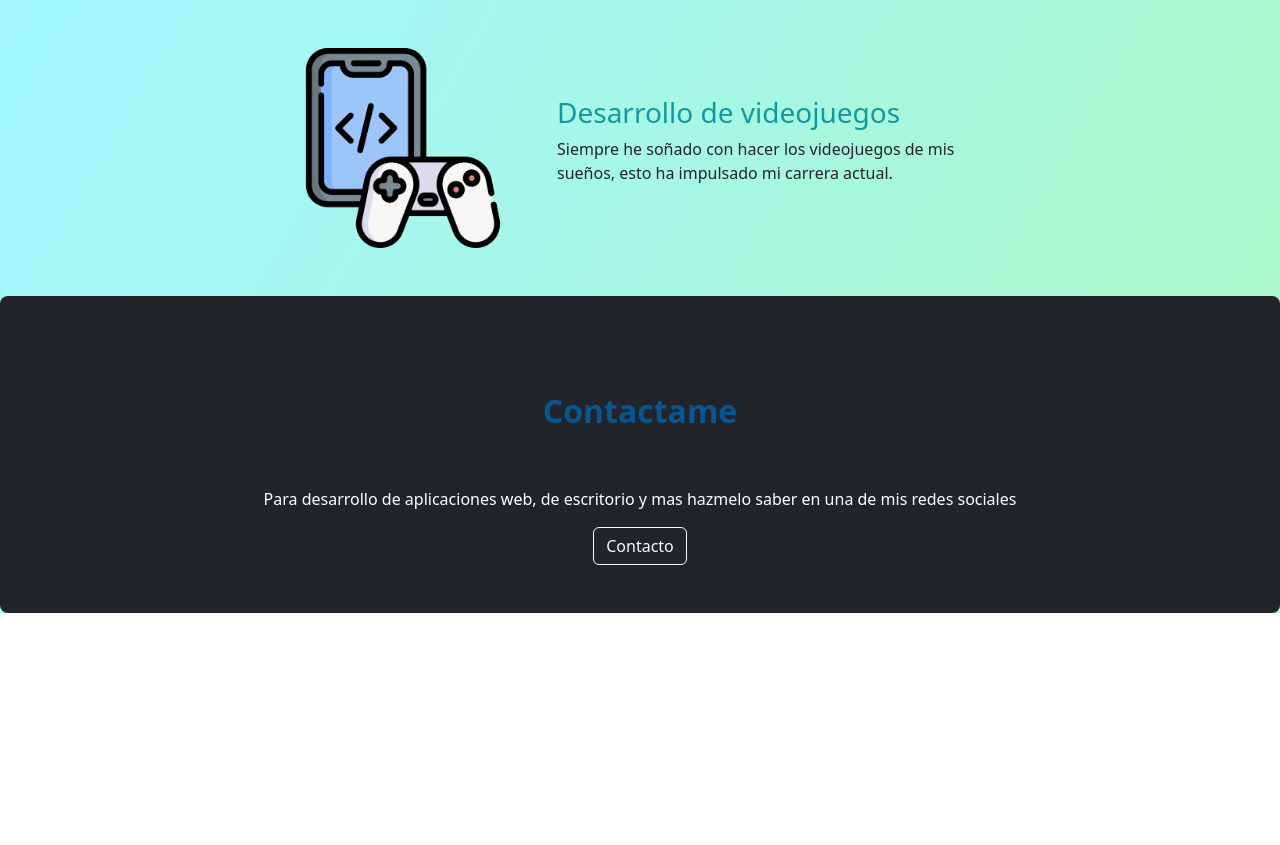
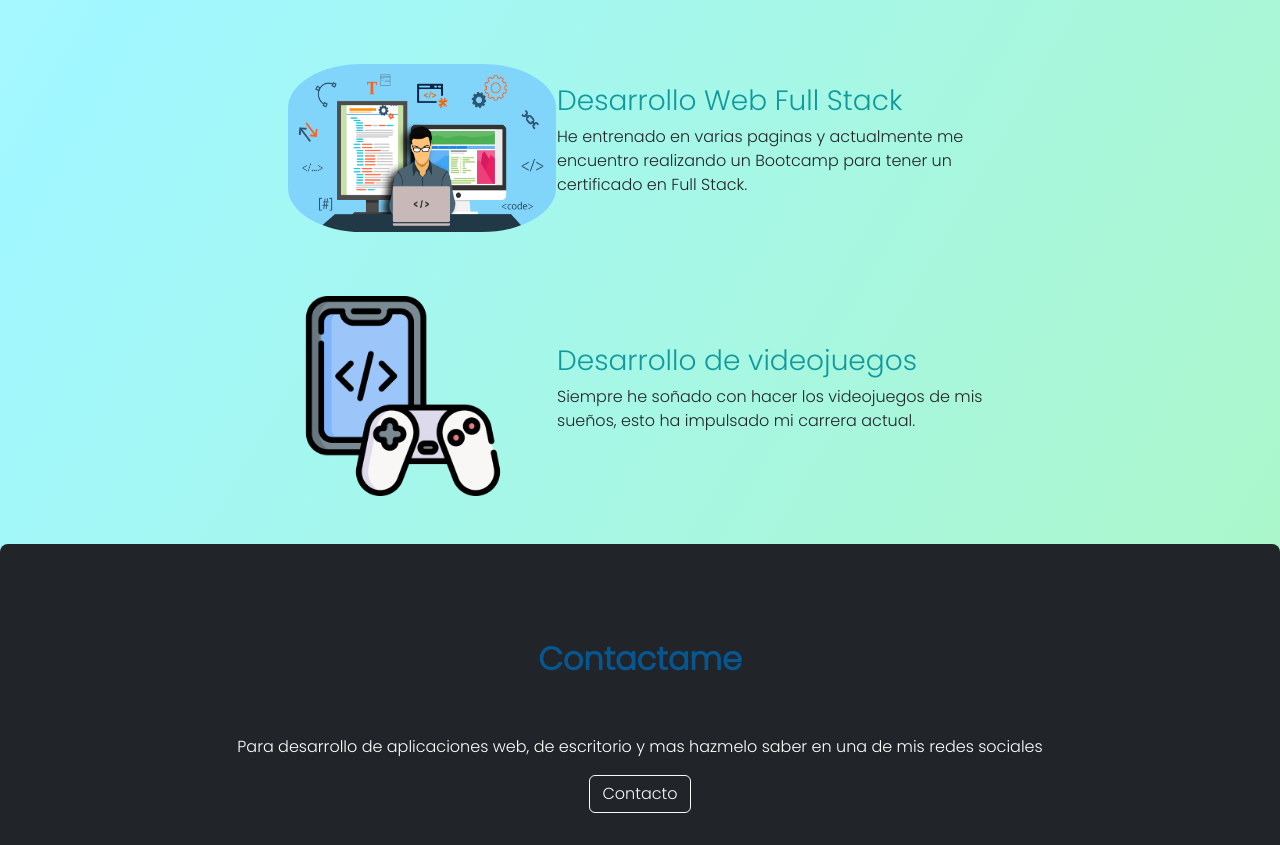
Before and after one commit to Jhonesp/Personal-site, a plain HTML site: page index.html in a window 1280 px wide. Shown: the part 1398-2243 px from the top of the page. Before the commit the page ends 2011 px from the top, so only its background shows below. Drawn offline with nearby package versions, Linux system fonts and the light colour scheme.

Commit message:
Se cambiaron las fonts y añadió una skill

```diff
--- a/index.html
+++ b/index.html
@@ -4,6 +4,11 @@
         <meta charset="utf-8">
         <title>Jhon Esparragoza</title>
         <meta name="description" content="">
+        <!--Fuentes de Google -->
+        <link rel="preconnect" href="https://fonts.googleapis.com">
+        <link rel="preconnect" href="https://fonts.gstatic.com" crossorigin>
+        <link href="https://fonts.googleapis.com/css2?family=Karla:wght@400;700&family=Montserrat:wght@400;700&family=Poppins:wght@300&display=swap" rel="stylesheet">
+        <!--Fuentes de Google -->
         <link href="https://cdn.jsdelivr.net/npm/bootstrap@5.3.0/dist/css/bootstrap.min.css" rel="stylesheet" integrity="sha384-9ndCyUaIbzAi2FUVXJi0CjmCapSmO7SnpJef0486qhLnuZ2cdeRhO02iuK6FUUVM" crossorigin="anonymous">
         <link rel="stylesheet" href="styles.css">
     </head>
@@ -41,6 +46,16 @@
                     </div>
                 </div>
 
+                <div class="row d-flex justify-content-center align-items-center pb-5">
+                    <div class="col-lg-3 col-sm-6">
+                        <img src="images/web-dev.jpg" class="portrait p-3" alt="web dev" height="200" width="300">
+                    </div>
+                    <div class="col-lg-5 col-sm-6 texto">
+                        <h3>Desarrollo Web Full Stack</h3>
+                        <p>He entrenado en varias paginas y actualmente me encuentro realizando un Bootcamp para tener un certificado en Full Stack. </p>
+                    </div>
+                </div>
+
                 <div class="row d-flex justify-content-center align-items-center">
                     <div class="col-lg-3 col-sm-6">
                         <img src="images/gamedev.png" alt="videogame dev" height="200">
--- a/styles.css
+++ b/styles.css
@@ -3,6 +3,7 @@ body{
     background: linear-gradient(300deg, #b1f7ad, #a1f7ff, #ffffff);
     background-size: 180% 180%;
     animation: gradient-animation 18s ease infinite;
+    font-family: 'Poppins', sans-serif;
 }
 
 
@@ -13,6 +14,10 @@ h2{
 
 h3{
     color: #11999e;
+}
+
+#introduction{
+  font-family: 'Karla', sans-serif;
 }
 
 #resume{
```
Also changed, not shown: images/web-dev.jpg (added).
